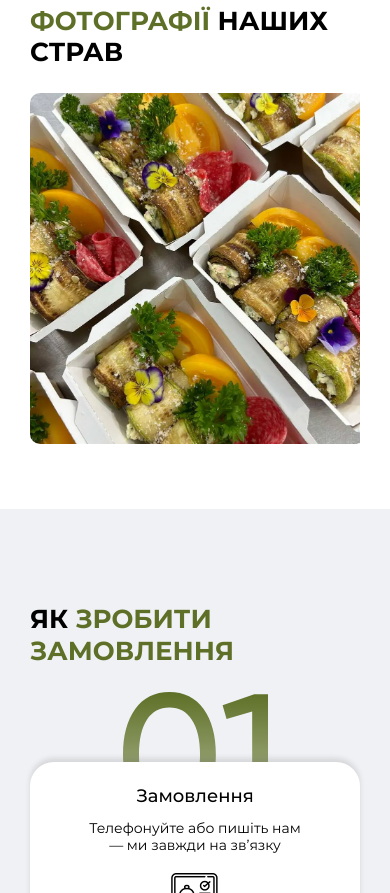
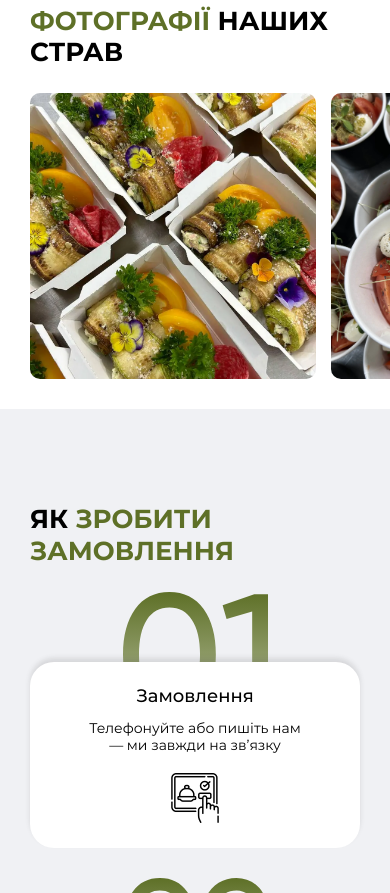
Before and after one commit to Vtaliy-Horolskiy/kyivthefood, a plain HTML site: page index.html in a window 390 px wide. Shown: the part 2881-3774 px from the top of the page. Drawn offline with nearby package versions, Linux system fonts and the light colour scheme; some packages are replaced by stand-ins of ours; a script that the page names is missing; files whose address does not match are found by name.

Commit message:
change gallre styles on the mobile device

```diff
--- a/css/style.css
+++ b/css/style.css
@@ -2528,6 +2528,16 @@ h2,
   }
 }
 
+@media (max-width: 565px) {
+  .hero-gallery__slides {
+    margin: 0 -30px;
+  }
+
+  .hero-gallery__inner {
+    padding: 0 15px 0 30px;
+  }
+}
+
 @media (max-width: 480px) {
   h1,
   .h1 {
@@ -2554,6 +2564,14 @@ h2,
     -ms-flex-negative: 0;
         flex-shrink: 0;
   }
+
+  .hero-gallery__inner {
+    grid-auto-columns: minmax(286px, 1fr);
+  }
+
+  .hero-gallery__slides {
+    height: 286px;
+  }
 }
 
 @media (max-width: 420px) {
```
